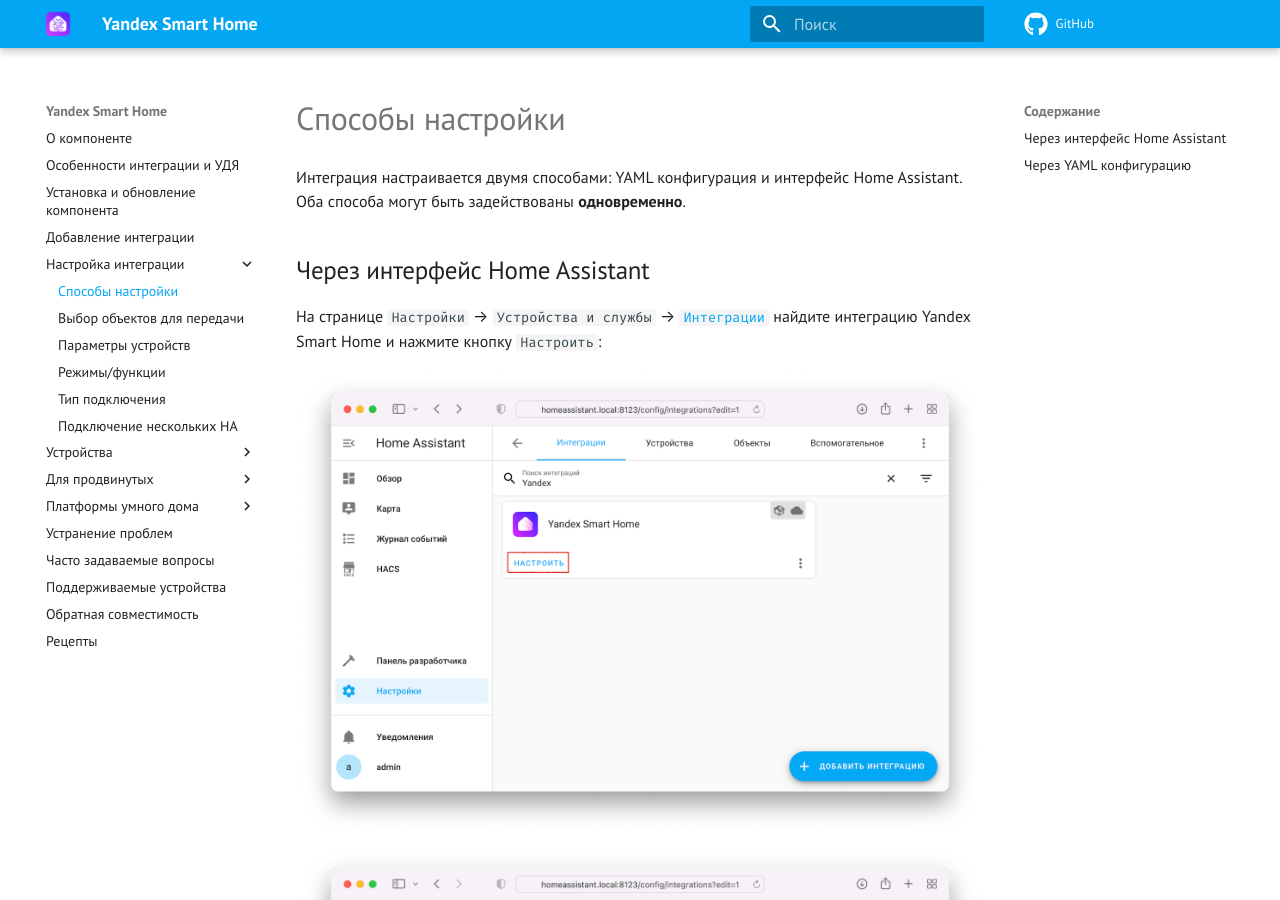
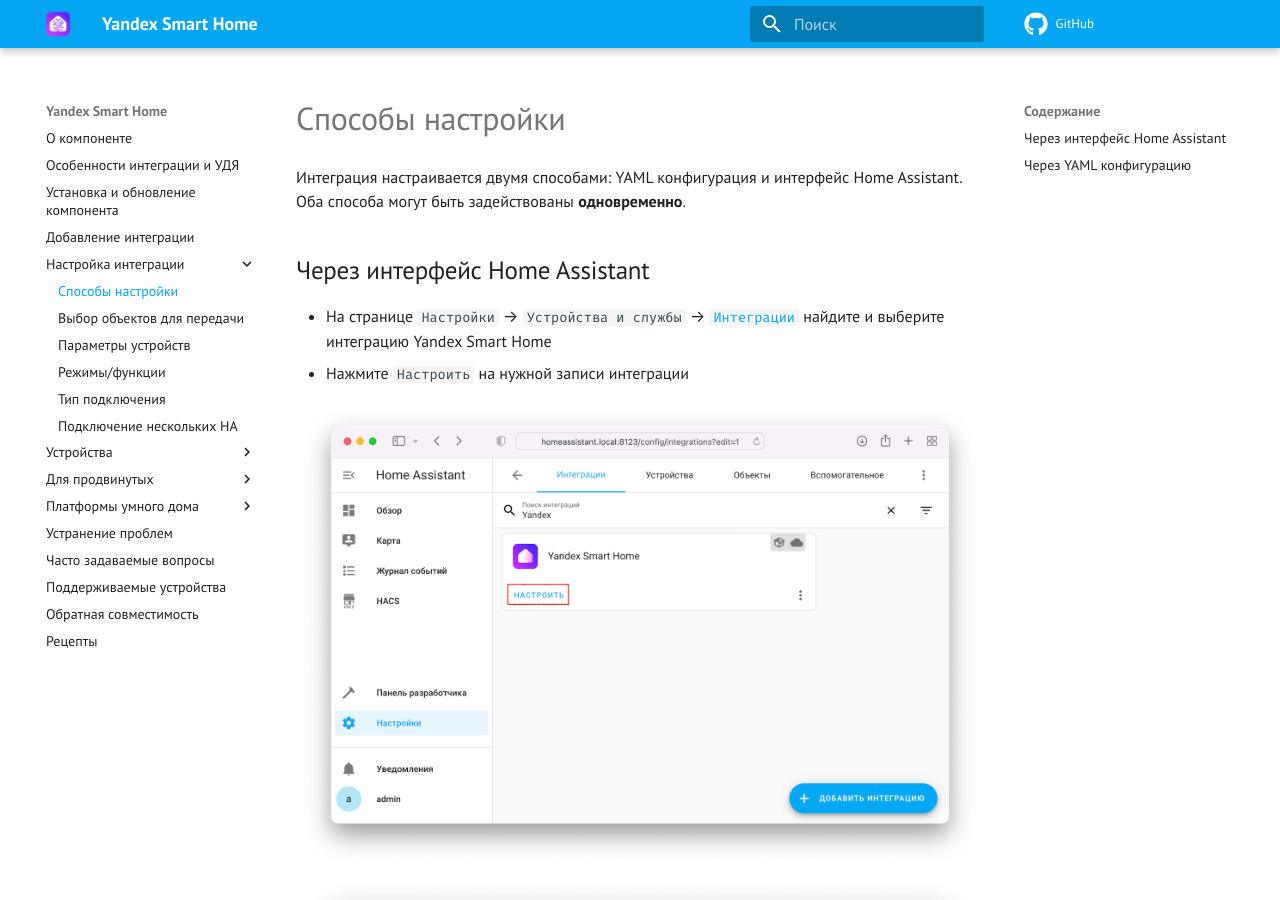
Before and after one commit to dext0r/yandex_smart_home, an MkDocs documentation site: the page built from docs/config/getting-started.md, in a window 1280 px wide and 900 px high. Built offline with MkDocs 1.6.1 and Material for MkDocs 9.7.7, drawn with Linux system fonts in a browser that asks for light colours; comment, search, counter and statistics services are not loaded; the version menu is left out.

```diff
--- a/docs/config/getting-started.md
+++ b/docs/config/getting-started.md
@@ -3,8 +3,9 @@
 
 ## Через интерфейс Home Assistant { id=gui }
 
-На странице `Настройки` --> `Устройства и службы` --> [`Интеграции`](https://my.home-assistant.io/redirect/integrations/) найдите
-интеграцию Yandex Smart Home и нажмите кнопку `Настроить`:
+* На странице `Настройки` --> `Устройства и службы` --> [`Интеграции`](https://my.home-assistant.io/redirect/integrations/) найдите
+и выберите интеграцию Yandex Smart Home
+* Нажмите `Настроить` на нужной записи интеграции
 
 ![](../assets/images/config/gui-1.png){ width=750 }
 ![](../assets/images/config/gui-2.png){ width=750 }
```
